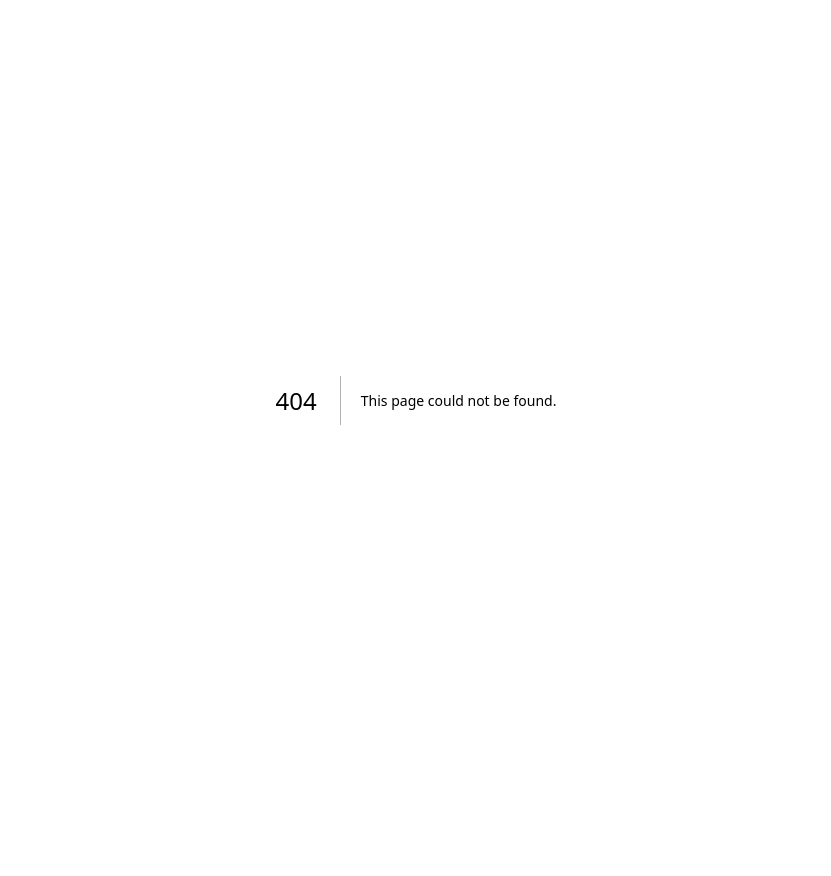
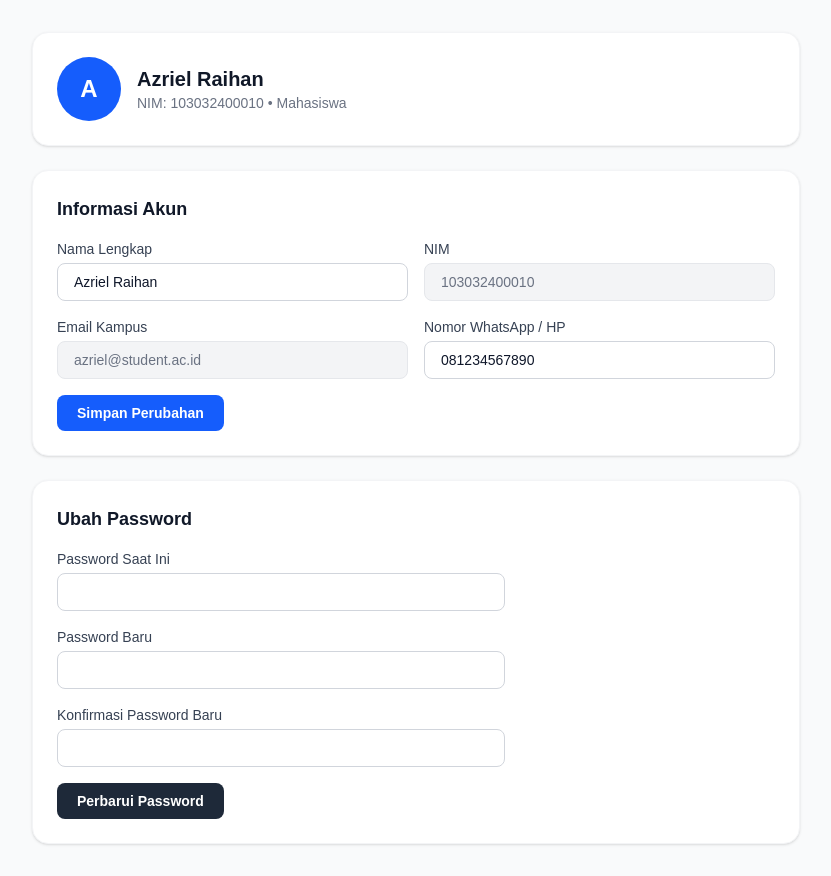
Before and after one commit to arazzki/SewaKit, a Next.js app in the folder frontend/: page /profile in a window 1280 px wide. Before the commit this address had no page. Shown: the whole page, without its empty margins (224-1055 px from the left). Before the commit the page ends 800 px from the top, so only its background shows below. Built offline with nearby package versions, Linux system fonts and the light colour scheme.

Commit message:
feat: membuat halaman profil dan edit akun

```diff
--- /dev/null
+++ b/frontend/src/app/profile/page.tsx
@@ -0,0 +1,143 @@
+'use client';
+
+import { useState } from 'react';
+
+export default function ProfilePage() {
+  const [user, setUser] = useState({
+    name: 'Azriel Raihan',
+    nim: '103032400010',
+    email: 'azriel@student.ac.id',
+    phone: '081234567890',
+  });
+
+  const [passwordData, setPasswordData] = useState({
+    currentPassword: '',
+    newPassword: '',
+    confirmPassword: '',
+  });
+
+  const handleProfileSubmit = (e: React.FormEvent) => {
+    e.preventDefault();
+    console.log('Update Profil:', user);
+  };
+
+  const handlePasswordSubmit = (e: React.FormEvent) => {
+    e.preventDefault();
+    console.log('Ubah Password:', passwordData);
+  };
+
+  return (
+    <div className="min-h-screen bg-gray-50 py-8 px-4 sm:px-6 lg:px-8">
+      <div className="max-w-3xl mx-auto space-y-6">
+        {/* Header Profil */}
+        <div className="bg-white rounded-2xl p-6 shadow-sm border border-gray-100 flex items-center space-x-4">
+          <div className="h-16 w-16 rounded-full bg-blue-600 flex items-center justify-center text-white text-2xl font-bold">
+            {user.name.charAt(0)}
+          </div>
+          <div>
+            <h1 className="text-xl font-bold text-gray-900">{user.name}</h1>
+            <p className="text-sm text-gray-500">NIM: {user.nim} • Mahasiswa</p>
+          </div>
+        </div>
+
+        {/* Form Edit Informasi Akun */}
+        <div className="bg-white rounded-2xl p-6 shadow-sm border border-gray-100">
+          <h2 className="text-lg font-bold text-gray-900 mb-4">Informasi Akun</h2>
+          <form onSubmit={handleProfileSubmit} className="space-y-4">
+            <div className="grid grid-cols-1 md:grid-cols-2 gap-4">
+              <div>
+                <label className="block text-sm font-medium text-gray-700 mb-1">Nama Lengkap</label>
+                <input
+                  type="text"
+                  value={user.name}
+                  onChange={(e) => setUser({ ...user, name: e.target.value })}
+                  className="w-full rounded-lg border border-gray-300 px-4 py-2 text-sm focus:border-blue-500 focus:outline-none"
+                />
+              </div>
+
+              <div>
+                <label className="block text-sm font-medium text-gray-700 mb-1">NIM</label>
+                <input
+                  type="text"
+                  value={user.nim}
+                  disabled
+                  className="w-full rounded-lg border border-gray-200 bg-gray-100 px-4 py-2 text-sm text-gray-500 cursor-not-allowed"
+                />
+              </div>
+
+              <div>
+                <label className="block text-sm font-medium text-gray-700 mb-1">Email Kampus</label>
+                <input
+                  type="email"
+                  value={user.email}
+                  disabled
+                  className="w-full rounded-lg border border-gray-200 bg-gray-100 px-4 py-2 text-sm text-gray-500 cursor-not-allowed"
+                />
+              </div>
+
+              <div>
+                <label className="block text-sm font-medium text-gray-700 mb-1">Nomor WhatsApp / HP</label>
+                <input
+                  type="tel"
+                  value={user.phone}
+                  onChange={(e) => setUser({ ...user, phone: e.target.value })}
+                  className="w-full rounded-lg border border-gray-300 px-4 py-2 text-sm focus:border-blue-500 focus:outline-none"
+                />
+              </div>
+            </div>
+
+            <button
+              type="submit"
+              className="rounded-lg bg-blue-600 px-5 py-2 text-sm font-semibold text-white transition hover:bg-blue-700"
+            >
+              Simpan Perubahan
+            </button>
+          </form>
+        </div>
+
+        {/* Form Ubah Password */}
+        <div className="bg-white rounded-2xl p-6 shadow-sm border border-gray-100">
+          <h2 className="text-lg font-bold text-gray-900 mb-4">Ubah Password</h2>
+          <form onSubmit={handlePasswordSubmit} className="space-y-4 max-w-md">
+            <div>
+              <label className="block text-sm font-medium text-gray-700 mb-1">Password Saat Ini</label>
+              <input
+                type="password"
+                value={passwordData.currentPassword}
+                onChange={(e) => setPasswordData({ ...passwordData, currentPassword: e.target.value })}
+                className="w-full rounded-lg border border-gray-300 px-4 py-2 text-sm focus:border-blue-500 focus:outline-none"
+              />
+            </div>
+
+            <div>
+              <label className="block text-sm font-medium text-gray-700 mb-1">Password Baru</label>
+              <input
+                type="password"
+                value={passwordData.newPassword}
+                onChange={(e) => setPasswordData({ ...passwordData, newPassword: e.target.value })}
+                className="w-full rounded-lg border border-gray-300 px-4 py-2 text-sm focus:border-blue-500 focus:outline-none"
+              />
+            </div>
+
+            <div>
+              <label className="block text-sm font-medium text-gray-700 mb-1">Konfirmasi Password Baru</label>
+              <input
+                type="password"
+                value={passwordData.confirmPassword}
+                onChange={(e) => setPasswordData({ ...passwordData, confirmPassword: e.target.value })}
+                className="w-full rounded-lg border border-gray-300 px-4 py-2 text-sm focus:border-blue-500 focus:outline-none"
+              />
+            </div>
+
+            <button
+              type="submit"
+              className="rounded-lg bg-gray-800 px-5 py-2 text-sm font-semibold text-white transition hover:bg-gray-900"
+            >
+              Perbarui Password
+            </button>
+          </form>
+        </div>
+      </div>
+    </div>
+  );
+}
```
